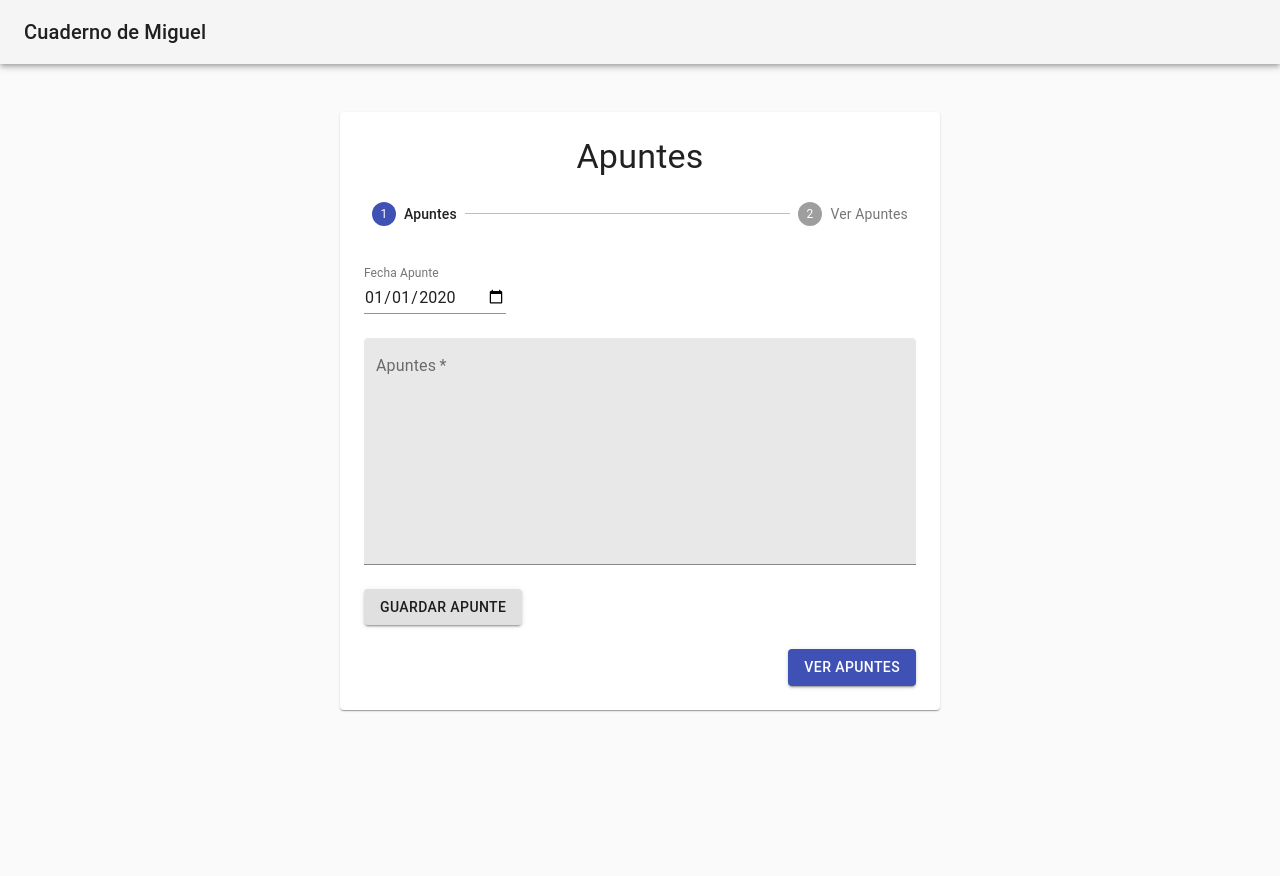
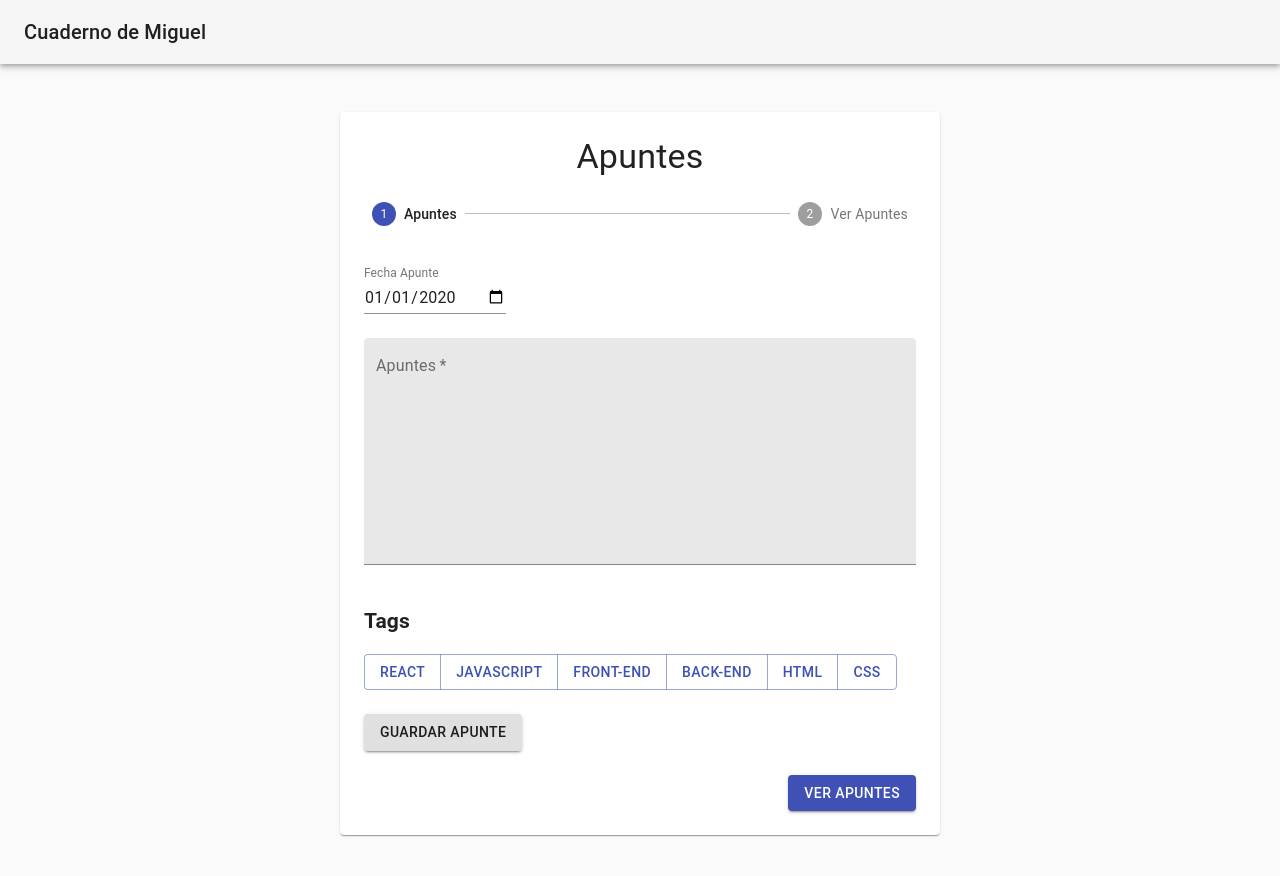
Before and after one commit to miguelblanco784/EvaluacionIntermedia, a React (Create React App) app in the folder evaluacionintermedia/: page / in a window 1280 px wide. Shown: the top 876 px of the page. Before the commit the page ends 800 px from the top, so only its background shows below. Built offline with nearby package versions, Linux system fonts and the light colour scheme.

Commit message:
Vamos muy bien

```diff
--- a/evaluacionintermedia/src/ApuntesForm.js
+++ b/evaluacionintermedia/src/ApuntesForm.js
@@ -2,6 +2,7 @@ import React from 'react';
 import Grid from '@material-ui/core/Grid';
 import Button from '@material-ui/core/Button';
 import TextField from '@material-ui/core/TextField';
+import ButtonGroup from '@material-ui/core/ButtonGroup';
 
 export default function Apuntes() {
   return (
@@ -37,6 +38,18 @@ export default function Apuntes() {
           </Grid>
 
           <Grid item xs = {12}>
+            <h2>Tags</h2>
+            <ButtonGroup color="primary" aria-label="outlined primary button group">
+              <Button>REACT</Button>
+              <Button>JAVASCRIPT</Button>
+              <Button>FRONT-END</Button>
+              <Button>BACK-END</Button>
+              <Button>HTML</Button>
+              <Button>CSS</Button>
+            </ButtonGroup>
+          </Grid>
+
+          <Grid item xs = {12}>
             <Button variant="contained">Guardar Apunte</Button>
           </Grid>
 
```
